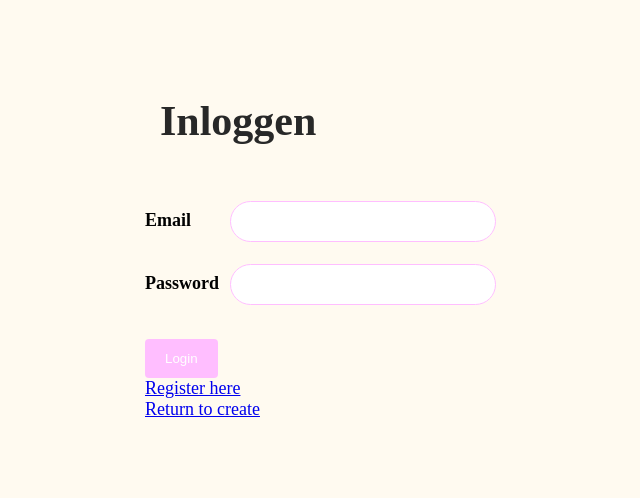
After one commit to vrostar/CLE2, a PHP site: page /login/login.php in a window 1280 px wide. The commit adds this page. Shown: the part 302-800 px from the top of the page, without its empty margins (95-735 px from the left). Run offline with PHP 8.4, Linux system fonts and the light colour scheme; some web fonts are replaced.

Commit message:
new version

```diff
--- a/create.php
+++ b/create.php
@@ -81,7 +81,7 @@ if (isset($_POST['submit'])) {
 </form>
 </section>
 <div>
-    <a href="index.php">Hier komt de login</a>
+    <a href="login/login.php">login</a>
 </div>
 </body>
 </html>
--- a/css/style.css
+++ b/css/style.css
@@ -82,7 +82,7 @@ section {
     max-width:800px;
 }
 
-input[type=text], input[type=email], select, textarea {
+input[type=text], input[type=email], input[type=password], select, textarea {
     width: 266px;
     padding: 12px;
     border: 1px solid #ffbeff;
--- a/delete.php
+++ b/delete.php
@@ -58,6 +58,11 @@ if (isset($_POST['submit'])) {
     <title>Delete - <?= $user['name'] ?></title>
     <link rel="stylesheet" href="css/style.css?v=<?php echo time(); ?>">
 </head>
+<header>
+    <img src="images/feeble1.png">
+    <h1>Request Details</h1>
+</header>
+<section>
 <body>
 <h2>Delete - <?= $user['name'] ?></h2>
 <form action="" method="post">
@@ -68,4 +73,5 @@ if (isset($_POST['submit'])) {
     <input type="submit" name="submit" value="Verwijderen"/>
 </form>
 </body>
+</section>
 </html>
--- a/detail.php
+++ b/detail.php
@@ -52,7 +52,7 @@ mysqli_close($db);
     <li>VERZOEK: <?= $user['request'] ?></li>
     <li>INFO: <?= $user['info'] ?></li>
 </ul>
-    <h1><a href="delete.php">delete</a></h1>
+    <h1><a href="delete.php?id=<?= $user['id'] ?>">Delete</a></h1>
 <div>
     <a href="index.php">Go back to the list</a>
 </div>
--- /dev/null
+++ b/login/login.php
@@ -0,0 +1,97 @@
+<?php
+session_start();
+
+// if user is logged in set login to true
+if(isset($_SESSION['LoginUser'])) {
+    $login = true;
+} else {
+    $login = false;
+}
+
+/** @var mysqli $db */
+require_once "../reservations/database.php";
+
+// post email and password
+if (isset($_POST['submit'])) {
+    $email = mysqli_escape_string($db, $_POST['email']);
+    $password = $_POST['password'];
+
+    $errors = [];
+    if($email == '') {
+        $errors['email'] = 'Voer een gebruikersnaam in';
+    }
+    if($password == '') {
+        $errors['password'] = 'Voer een wachtwoord in';
+    }
+
+    if(empty($errors))
+    {
+        // get user from database by email
+        $query = "SELECT * FROM logins WHERE email='$email'";
+        $result = mysqli_query($db, $query);
+        if (mysqli_num_rows($result) == 1) {
+            // get the data from database
+            $logins = mysqli_fetch_assoc($result);
+            // verify password
+            if (password_verify($password, $logins['password'])) {
+                $login = true;
+
+                $_SESSION['LoginUser'] = [
+                    'email' => $logins['email'],
+                    'id' => $logins['id']
+                ];
+
+            } else {
+                //error if wrong combination email and pass
+                $errors['loginFailed'] = 'The combination Email Password is incorrect';
+            }
+        }
+    }
+}
+?>
+<!doctype html>
+<html lang="en">
+<head>
+    <meta charset="utf-8" />
+    <meta name="viewport" content="width=device-width, initial-scale=1" />
+    <link rel="icon" href="https://freight.cargo.site/w/1000/i/342d3ecd769707cc69f3765beaeaddd06e772fe37d9d934f849e071e1889e817/feeble-basic-logo.png" />
+    <title>Login</title>
+    <link rel="stylesheet" href="../css/style.css?v=<?php echo time(); ?>">
+</head>
+<body>
+<header>
+    <img src="../images/feeble1.png">
+    <h1>Login</h1>
+</header>
+<section>
+<h1>Inloggen</h1>
+<?php if ($login == true) { ?>
+    <p>Je bent ingelogd!</p>
+    <p><a href="logout.php">Uitloggen</a> / <a href="../index.php">Naar Reserveringen</a></p>
+<?php } else { ?>
+    <form action="" method="post">
+        <div>
+            <label for="email">Email</label>
+            <input id="email" type="text" name="email" value="<?= isset($email) ? htmlentities($email) : '' ?>"/>
+            <span class="errors"><?= isset($errors['email']) ? $errors['email'] : '' ?></span>
+        </div>
+        <div>
+            <label for="password">Password</label>
+            <input id="password" type="password" name="password" value="<?= isset($password) ? htmlentities($password) : '' ?>"/>
+            <span class="errors"><?= isset($errors['password']) ? $errors['password'] : '' ?></span>
+        </div>
+        <div>
+            <p class="errors"><?= isset($errors['loginFailed']) ? $errors['loginFailed'] : '' ?></p>
+            <input type="submit" name="submit" value="Login"/>
+        </div>
+    </form>
+<?php } ?>
+    <div>
+        <a href="register.php">Register here</a>
+    </div>
+    <div>
+        <a href="../create.php">Return to create</a>
+    </div>
+</section>
+</body>
+</html>
--- /dev/null
+++ b/login/logout.php
@@ -0,0 +1,5 @@
+<?php
+session_start();
+session_destroy();
+header('Location: login.php');
+exit;
```
Also changed, not shown: login/register.php (added, +70 -0 lines), edit.php (line endings or trailing spaces).
